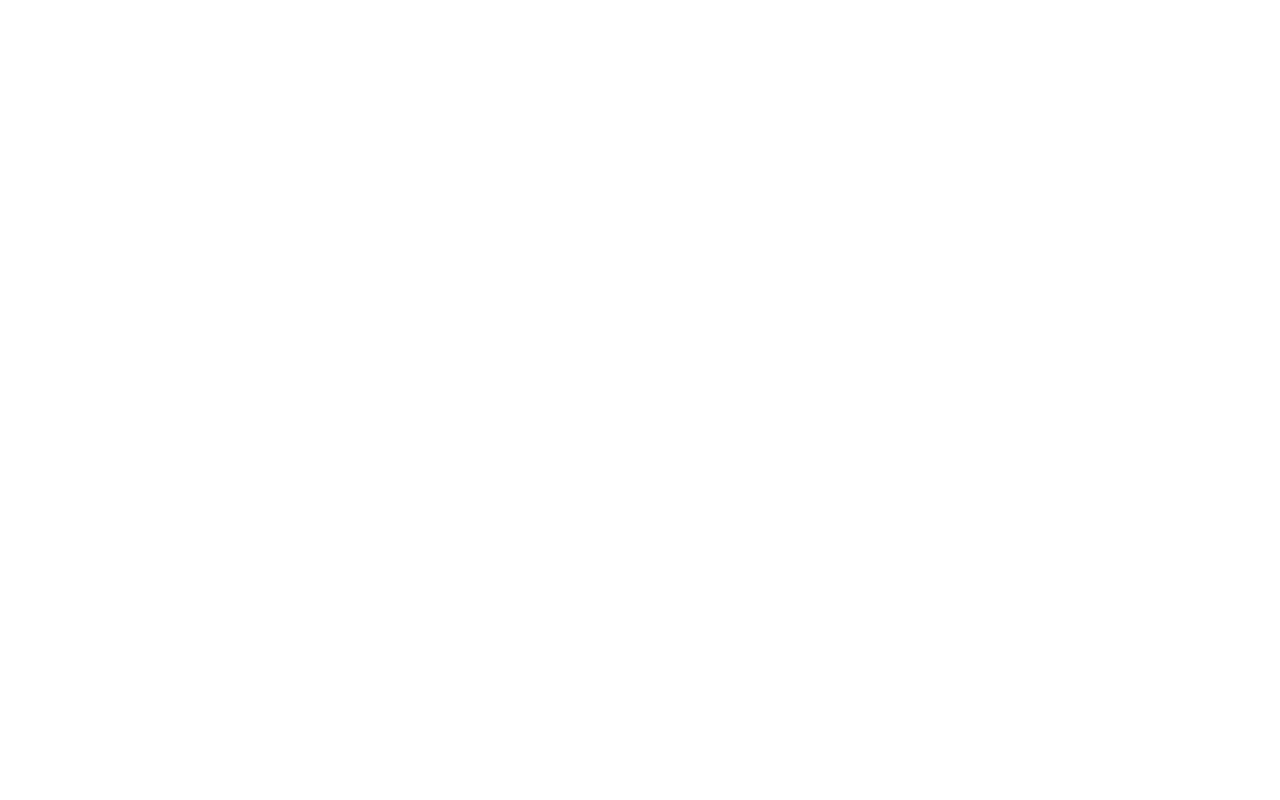
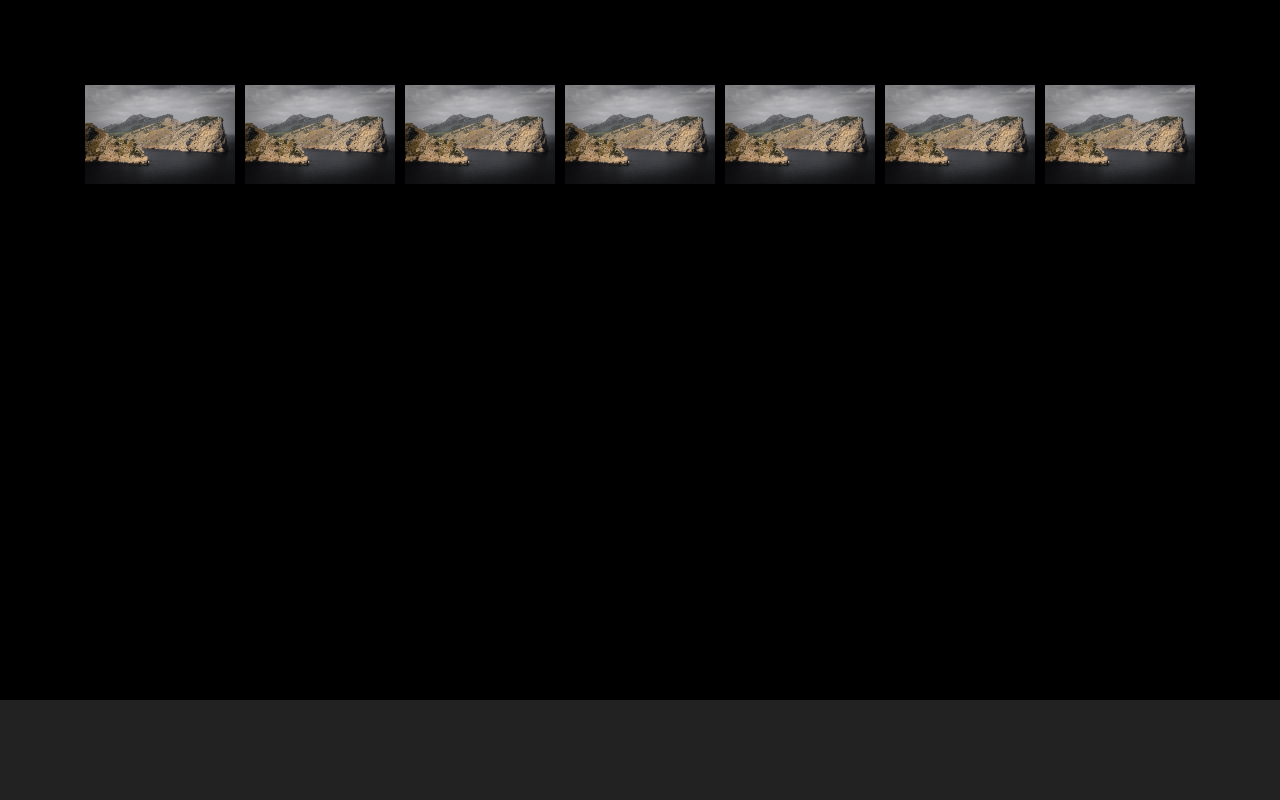
Before and after one commit to slivcaigor/html-css-zoom, a plain HTML site: page index.html in a window 1280 px wide. Drawn offline with Linux system fonts and the light colour scheme.

Commit message:
Macro structure

```diff
--- a/css/style.css
+++ b/css/style.css
@@ -1,5 +1,50 @@
+/* General Styling */
 * {
   margin: 0;
   padding: 0;
   box-sizing: border-box;
 }
+
+img {
+  max-width: 100%;
+}
+
+
+/* Controllers Styling */
+#zoom-controller--bottom {
+  height: 100px;
+  background-color: rgb(34, 34, 34);
+  position: fixed;
+  width: 100%;
+  bottom: 0;
+}
+
+#zoom-controller--top {
+  height: 70px;
+  background-color: black;
+  position: fixed;
+  width: 100%;
+  top: 0;
+}
+
+
+/* Main Content Styling */
+.video {
+  height: 100%;
+  overflow-y: auto;
+  background-color: black;
+  padding: 80px;
+}
+
+#main-content {
+  height: calc(100vh - 100px);
+  background-color: black;
+}
+
+.item {
+  display: flex;
+}
+
+.item-img {
+  padding: 5px;
+}
--- a/index.html
+++ b/index.html
@@ -6,11 +6,46 @@
     <meta http-equiv="X-UA-Compatible" content="IE=edge">
     <meta name="viewport" content="width=device-width, initial-scale=1.0">
     <link rel="stylesheet" href="./css/style.css">
+    <link rel="stylesheet" href="https://cdnjs.cloudflare.com/ajax/libs/font-awesome/6.2.0/css/all.min.css">
     <title>Zoom</title>
   </head>
 
   <body>
+    <!-- Top Zoom Controller -->
+    <div id="zoom-controller--top"></div>
 
+
+    <!-- Central Page Content -->
+    <section id="main-content">
+      <div class="video">
+        <!-- Zoom Videos -->
+        <div class="item">
+          <div class="item-img">
+            <img src="./img/photo.jpg" alt="profile">
+          </div>
+          <div class="item-img">
+            <img src="./img/photo.jpg" alt="profile">
+          </div>
+          <div class="item-img">
+            <img src="./img/photo.jpg" alt="profile">
+          </div>
+          <div class="item-img">
+            <img src="./img/photo.jpg" alt="profile">
+          </div>
+          <div class="item-img">
+            <img src="./img/photo.jpg" alt="profile">
+          </div>
+          <div class="item-img">
+            <img src="./img/photo.jpg" alt="profile">
+          </div>
+          <div class="item-img">
+            <img src="./img/photo.jpg" alt="profile">
+          </div>
+        </div>
+    </section>
+
+    <!-- Bottom Controller -->
+    <div id="zoom-controller--bottom"></div>
   </body>
 
 </html>
```
